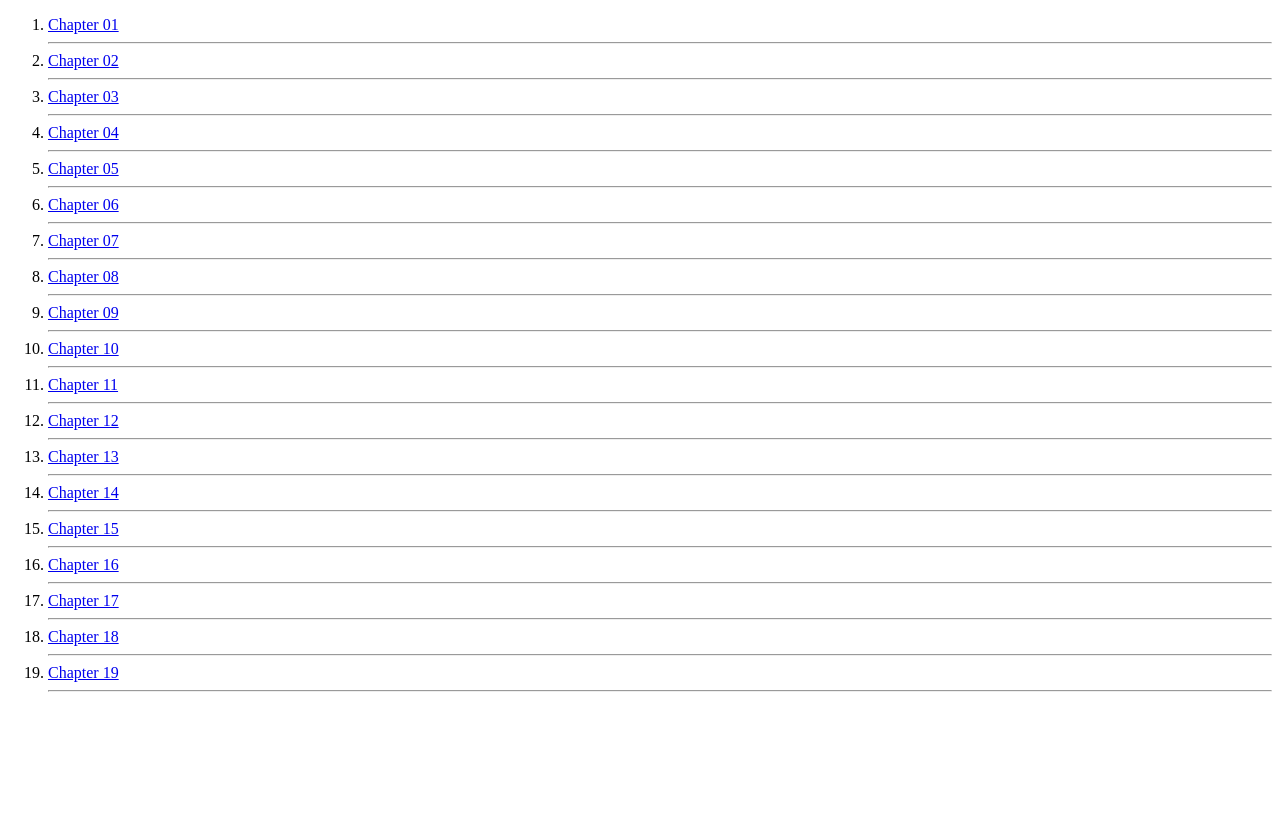
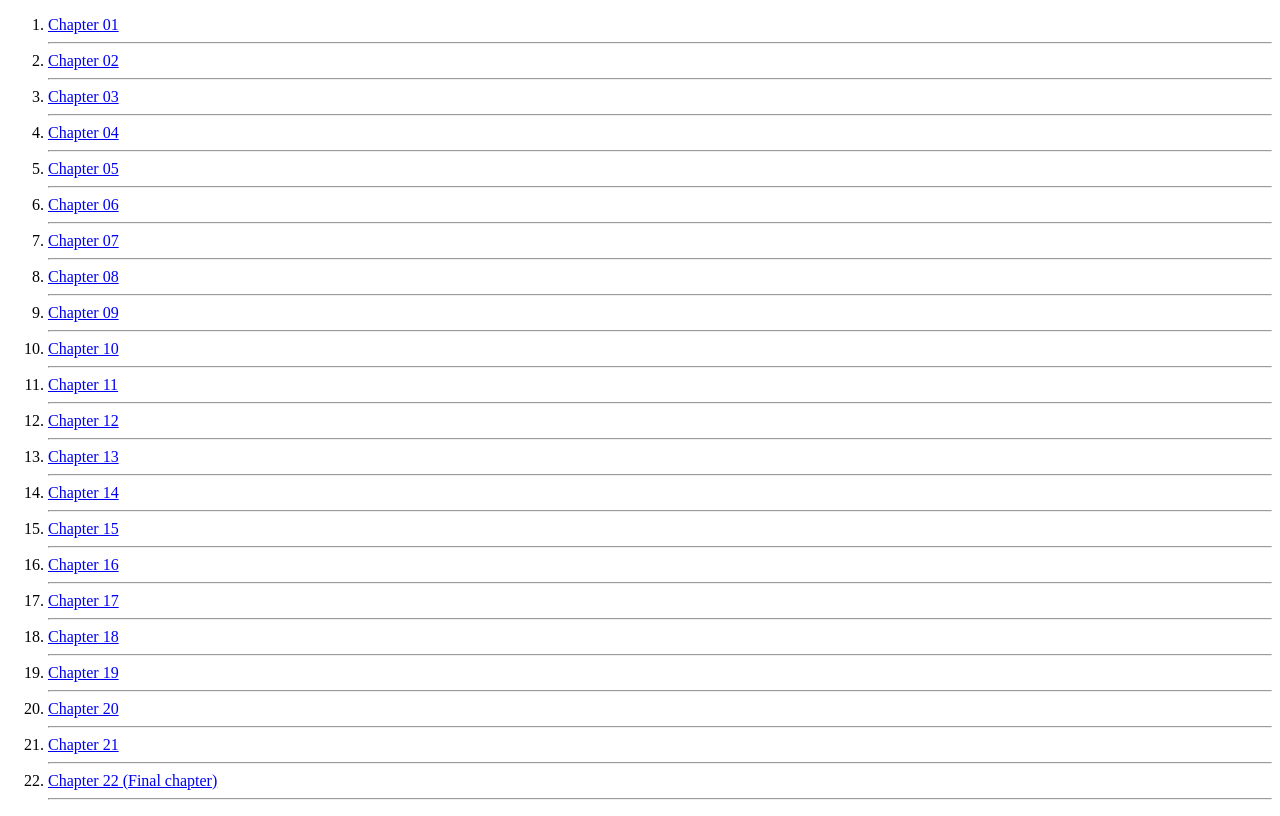
Before and after one commit to StarB0y21/Javascript-Learning-repo, a plain HTML site: page index.html in a window 1280 px wide. Drawn offline with Linux system fonts and the light colour scheme.

Commit message:
last push ;)

```diff
--- a/index.html
+++ b/index.html
@@ -47,6 +47,12 @@
         <hr>
         <li><a href="19/promise - async - callback.html">Chapter 19</a></li>
         <hr>
+        <li><a href="20/error handling.html">Chapter 20</a></li>
+        <hr>
+        <li><a href="21/generator function.html">Chapter 21</a></li>
+        <hr>
+        <li><a href="22/data stucture - map - set.html">Chapter 22 (Final chapter)</a></li>
+        <hr>
     </ol>
 </body>
 
```
